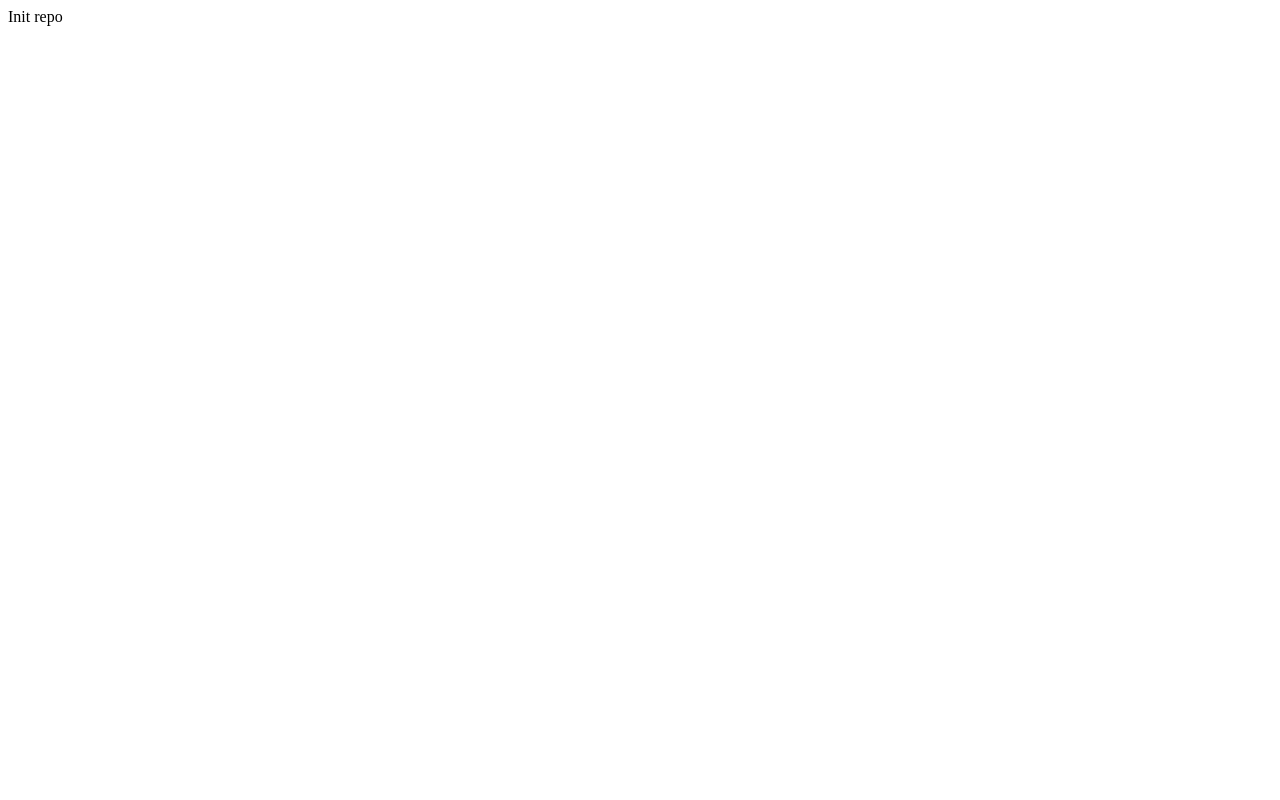
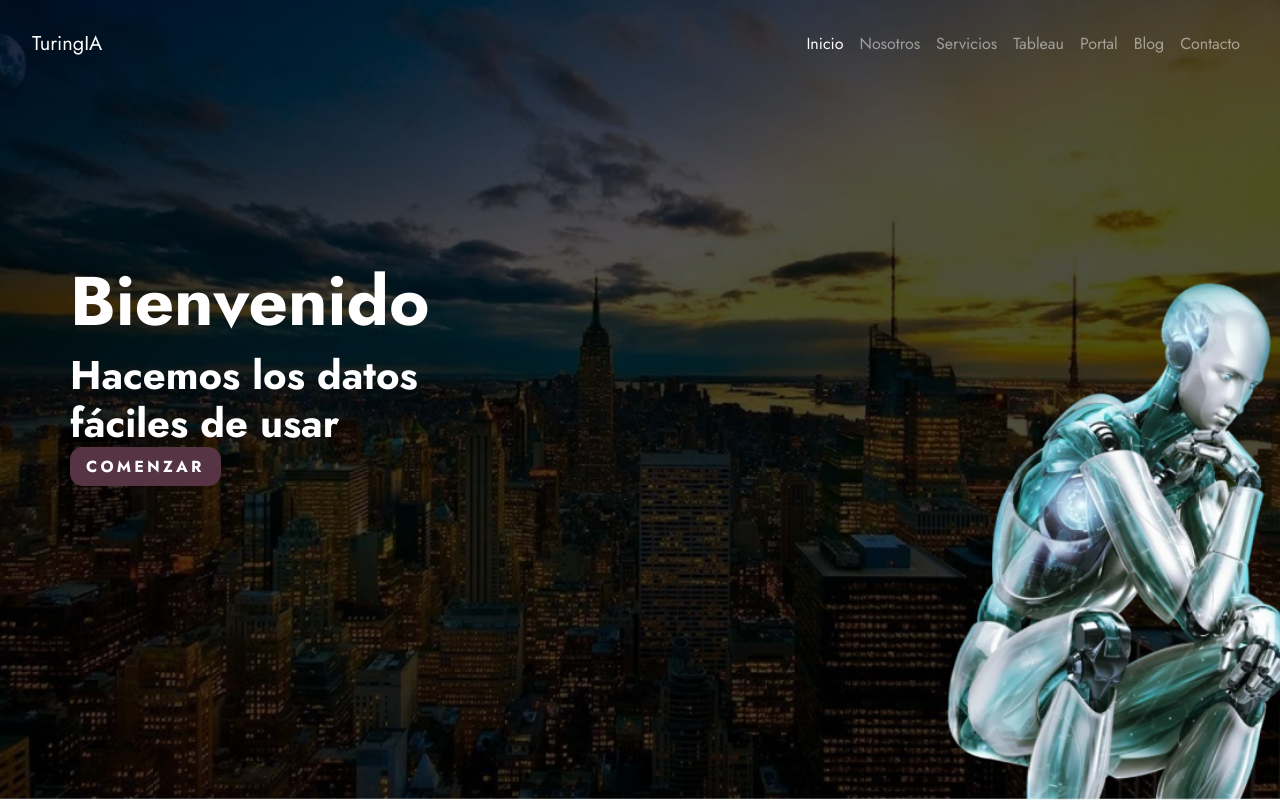
Before and after one commit to jach17/TuringIA, a plain HTML site: page index.html in a window 1280 px wide. Drawn offline with nearby package versions, Linux system fonts and the light colour scheme.

Commit message:
HeaderDesign

```diff
--- /dev/null
+++ b/css/styles.css
@@ -0,0 +1,45 @@
+@import url("https://fonts.googleapis.com/css2?family=Jost:wght@300;400;500;600;700;800&display=swap");
+* {
+  margin: 0;
+  padding: 0;
+  box-sizing: border-box;
+  font-family: "Jost";
+}
+
+:root {
+  --main-bg-color: #563444;
+}
+.section_header {
+  position: relative;
+  width: 100%;
+  min-height: 100vh;
+  display: flex;
+  flex-direction: column;
+  justify-content: flex-start;
+  color: white;
+  background: url(/images/HeaderBackground.png) no-repeat;
+  background-size: cover;
+  background-position: center;
+}
+
+.text_bigger {
+  font-size: 4.3em;
+  font-weight: bold;
+}
+.text_normal {
+  font-size: 2.5em;
+  font-weight: bold;
+}
+.on_middle_screen {
+  margin-top: 2.5em;
+}
+.btn_turing {
+  color: white;
+  background-color: var(--main-bg-color);
+  text-decoration: none;
+  text-transform: uppercase;
+  font-weight: bold;
+  letter-spacing: 0.2em;
+  padding: 0.5em 1em;
+  border-radius: 0.8em;
+}
--- a/index.html
+++ b/index.html
@@ -5,8 +5,70 @@
     <meta http-equiv="X-UA-Compatible" content="IE=edge" />
     <meta name="viewport" content="width=device-width, initial-scale=1.0" />
     <title>TuringIA</title>
+    <link
+      rel="stylesheet"
+      href="https://cdn.jsdelivr.net/npm/bootstrap@4.3.1/dist/css/bootstrap.min.css"
+      integrity="sha384-ggOyR0iXCbMQv3Xipma34MD+dH/1fQ784/j6cY/iJTQUOhcWr7x9JvoRxT2MZw1T"
+      crossorigin="anonymous"
+    />
+    <link rel="stylesheet" href="/css/styles.css" />
   </head>
-  <body>
-    Init repo
-  </body>
+
+  <section class="section_header">
+    <header>
+      <div>
+        <!-- Nav bar starts-->
+        <nav class="navbar navbar-expand-lg navbar-dark m-3">
+          <a class="navbar-brand" href="#">TuringIA</a>
+          <button
+            class="navbar-toggler"
+            type="button"
+            data-toggle="collapse"
+            data-target="#navbarSupportedContent"
+            aria-controls="navbarSupportedContent"
+            aria-expanded="false"
+            aria-label="Toggle navigation"
+          >
+            <span class="navbar-toggler-icon"></span>
+          </button>
+
+          <div class="collapse navbar-collapse" id="navbarSupportedContent">
+            <ul class="navbar-nav ml-auto">
+              <li class="nav-item active">
+                <a class="nav-link" href="#">Inicio </a>
+              </li>
+              <li class="nav-item">
+                <a class="nav-link" href="#">Nosotros</a>
+              </li>
+              <li class="nav-item">
+                <a class="nav-link" href="#">Servicios</a>
+              </li>
+              <li class="nav-item">
+                <a class="nav-link" href="#">Tableau</a>
+              </li>
+              <li class="nav-item">
+                <a class="nav-link" href="#">Portal</a>
+              </li>
+              <li class="nav-item">
+                <a class="nav-link" href="#">Blog</a>
+              </li>
+              <li class="nav-item">
+                <a class="nav-link" href="#">Contacto</a>
+              </li>
+            </ul>
+          </div>
+        </nav>
+        <!-- Nav bar ends-->
+      </div>
+      <div class="container">
+        <div class="row">
+          <div class="column">
+            <h1 class="text_bigger on_middle_screen">Bienvenido</h1>
+            <h3 class="text_normal">Hacemos los datos <br />fáciles de usar</h3>
+            <a class="btn_turing mt-2" href="">Comenzar</a>
+          </div>
+        </div>
+      </div>
+    </header>
+  </section>
 </html>
```
Also changed, not shown: images/HeaderBackground.png (added).
